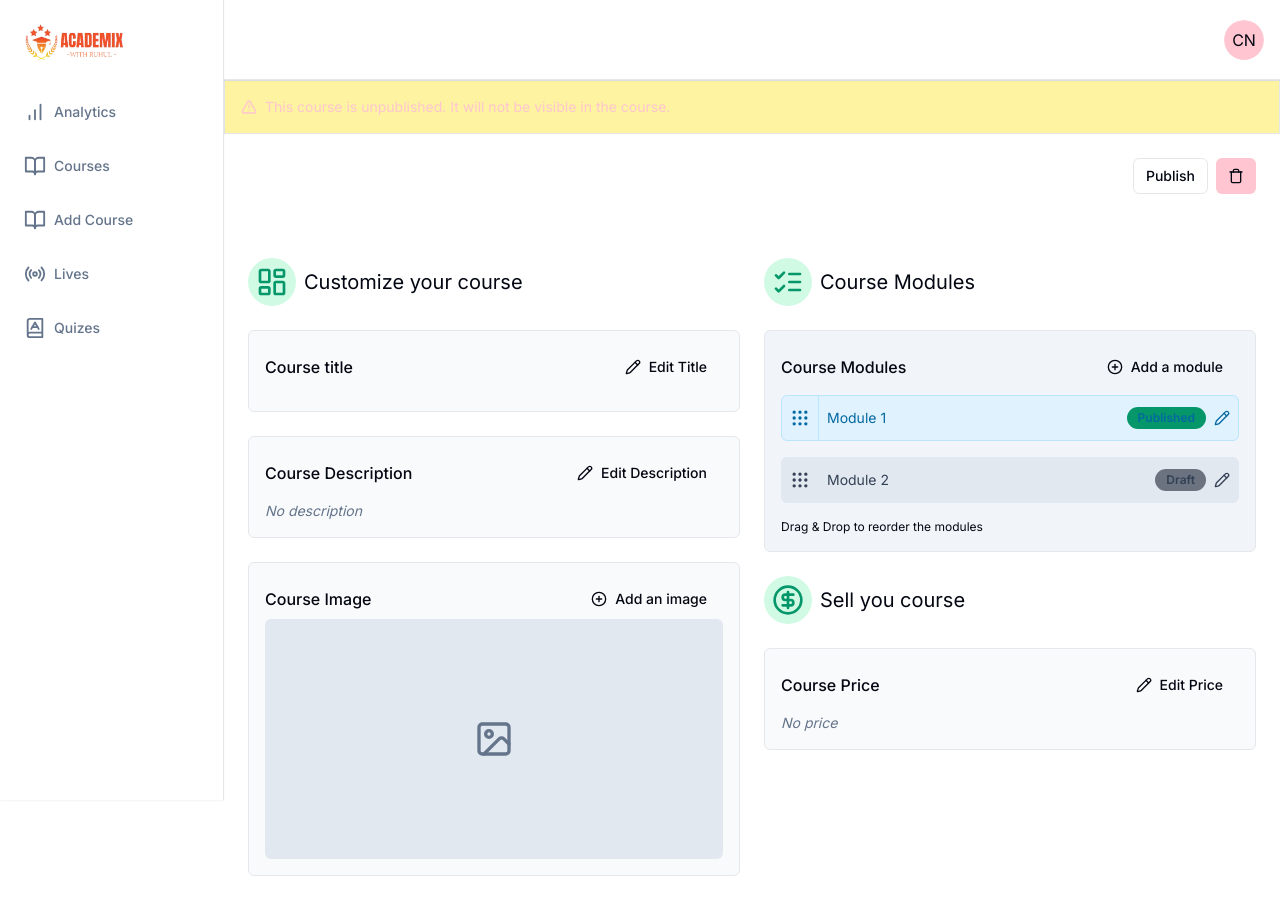
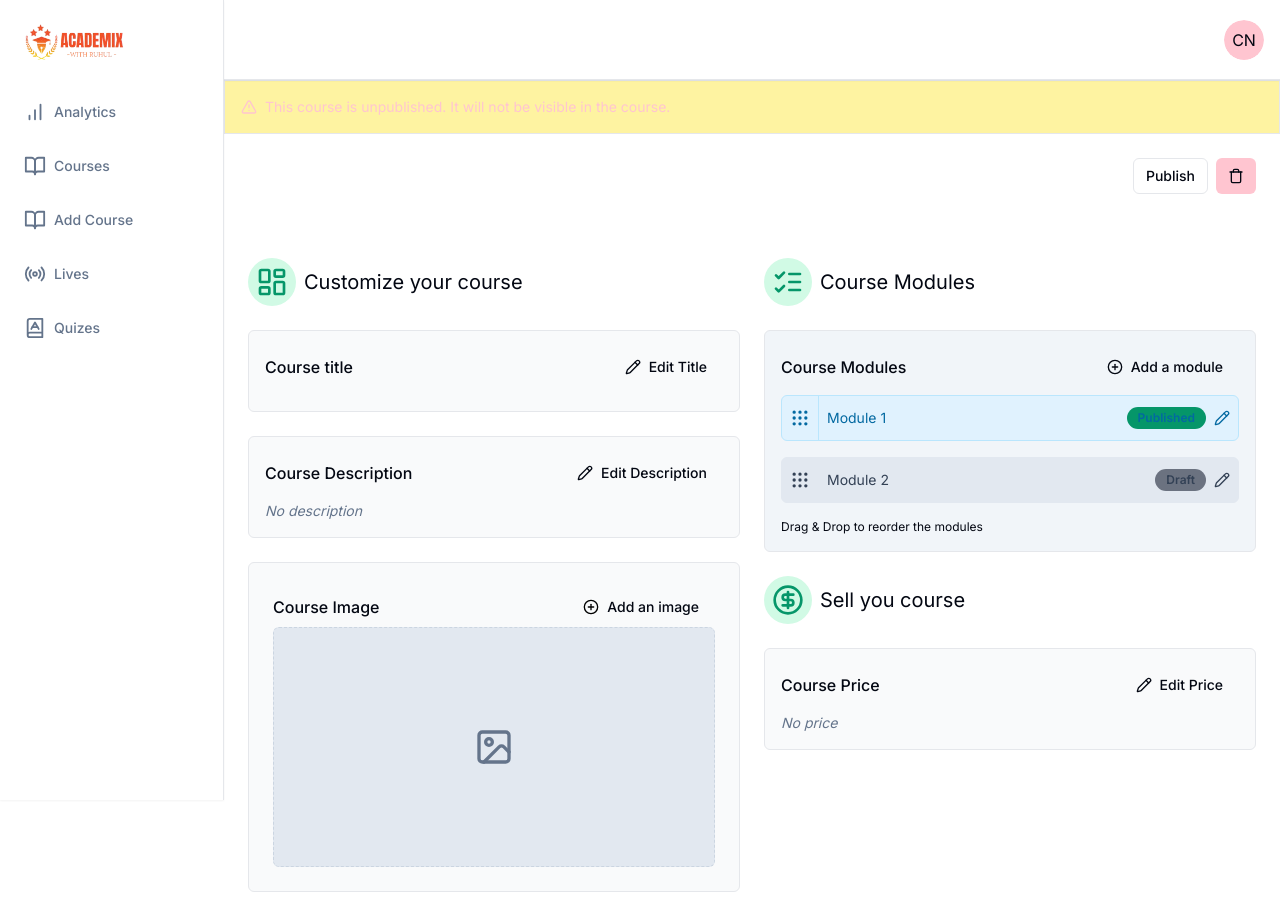
Before and after one commit to MDRUHULAMIN7/Academix, a Next.js app: page /dashboard/courses/1 in a window 1280 px wide. Shown: the top 900 px of the page. Built offline with nearby package versions, Linux system fonts and the light colour scheme; no server answers; the database is empty.

Commit message:
feat: update CourseCard to use dynamic thumbnail, enhance ImageForm for image upload handling, and improve EditCourse page with thumbnail initialization

```diff
--- a/app/(main)/courses/_components/CourseCard.jsx
+++ b/app/(main)/courses/_components/CourseCard.jsx
@@ -16,8 +16,7 @@ const CourseCard = ({ course }) => {
           <div className="relative w-full aspect-video rounded-md overflow-hidden">
             <Image
               src={
-                "https://res.cloudinary.com/dpomtzref/image/upload/v1742534698/eon2dutyiq6a7oemp00a.webp"
-              }
+                course?.thumbnail  }
               alt={course?.title}
               className="object-cover"
               fill
--- a/app/dashboard/courses/[courseId]/_components/description-form.jsx
+++ b/app/dashboard/courses/[courseId]/_components/description-form.jsx
@@ -45,6 +45,7 @@ export const DescriptionForm = ({ initialData, courseId }) => {
 
     try {
       await updateCourse(courseId, values);
+      console.log(values)
       toast.success("Course updated");
       toggleEdit();
       router.refresh();
--- a/app/dashboard/courses/[courseId]/_components/image-form.jsx
+++ b/app/dashboard/courses/[courseId]/_components/image-form.jsx
@@ -1,82 +1,124 @@
 "use client";
 
 import { useState } from "react";
-
-// import axios from "axios";
-import { ImageIcon, Pencil, PlusCircle } from "lucide-react";
 import Image from "next/image";
 import { toast } from "sonner";
-import * as z from "zod";
+import { Button } from "@/components/ui/button";
+import { ImageIcon, Pencil, PlusCircle } from "lucide-react";
+import { updateCourse } from "@/app/actions/course";
 
-import { UploadDropzone } from "@/components/file-upload";
-import { Button } from "@/components/ui/button";
-import { useRouter } from "next/navigation";
-
-const formSchema = z.object({
-  imageUrl: z.string().min(1, {
-    message: "Image is required",
-  }),
-});
+const IMGBB_API_KEY = "d53f3570374958485f29630fbf77e0b9"; // Replace with your actual API key
 
 export const ImageForm = ({ initialData, courseId }) => {
-  const router = useRouter();
   const [isEditing, setIsEditing] = useState(false);
+  const [previewUrl, setPreviewUrl] = useState(initialData?.thumbnail || "");
+  const [isUploading, setIsUploading] = useState(false);
 
-  const toggleEdit = () => setIsEditing((current) => !current);
+  const toggleEdit = () => setIsEditing((prev) => !prev);
 
-  const onSubmit = async (values) => {
-    try {
-      toast.success("Course updated");
-      toggleEdit();
-      router.refresh();
-    } catch (error) {
-      toast.error("Something went wrong");
-    }
+  const handleFileChange = async (e) => {
+    const file = e.target.files[0];
+    if (!file) return;
+
+    setIsUploading(true); // Show uploading status
+    const reader = new FileReader();
+    reader.onloadend = async () => {
+      const base64String = reader.result.split(",")[1];
+      const formData = new FormData();
+      formData.append("key", IMGBB_API_KEY);
+      formData.append("image", base64String);
+
+      try {
+        const res = await fetch("https://api.imgbb.com/1/upload", {
+          method: "POST",
+          body: formData,
+        });
+
+        const data = await res.json();
+        const imageUrl = data?.data?.url;
+
+
+
+        if (imageUrl) {
+          setPreviewUrl(imageUrl);
+        const thumbnail = { thumbnail: imageUrl };
+          await updateCourse(courseId,thumbnail )
+          toast.success("Image uploaded successfully!");
+        } else {
+          toast.error("Upload failed.");
+        }
+      } catch (error) {
+        toast.error("Upload to ImgBB failed.");
+      } finally {
+        setIsUploading(false); // Reset upload status
+      }
+    };
+
+    reader.readAsDataURL(file);
   };
 
   return (
-    <div className="mt-6 border bg-gray-50 rounded-md p-4">
+    <div className="mt-6 border bg-gray-50 rounded-md p-6">
       <div className="font-medium flex items-center justify-between">
         Course Image
         <Button variant="ghost" onClick={toggleEdit}>
-          {isEditing && <>Cancel</>}
-          {!isEditing && !initialData.imageUrl && (
+          {isEditing ? "Cancel" : initialData?.thumbnail ? (
             <>
-              <PlusCircle className="h-4 w-4 mr-2" />
+              <Pencil className="h-4 w-4 mr-2 text-black" />
+              Edit image
+            </>
+          ) : (
+            <>
+              <PlusCircle className="h-4 w-4 mr-2 text-black" />
               Add an image
-            </>
-          )}
-          {!isEditing && initialData.imageUrl && (
-            <>
-              <Pencil className="h-4 w-4 mr-2" />
-              Edit image
             </>
           )}
         </Button>
       </div>
-      {!isEditing &&
-        (!initialData.imageUrl ? (
-          <div className="flex items-center justify-center h-60 bg-slate-200 rounded-md">
+
+      {/* Display preview if image is uploaded */}
+      {!isEditing ? (
+        !previewUrl ? (
+          <div className="flex items-center justify-center h-60 bg-slate-200 rounded-md border border-dashed border-slate-300">
             <ImageIcon className="h-10 w-10 text-slate-500" />
           </div>
         ) : (
           <div className="relative aspect-video mt-2">
             <Image
-              alt="Upload"
+              alt="Uploaded"
               fill
               className="object-cover rounded-md"
-              src={initialData.imageUrl}
+              src={previewUrl}
             />
           </div>
-        ))}
-      {isEditing && (
-        <div>
-          <UploadDropzone />
+        )
+      ) : (
+        <div className="mt-4">
+          {/* Custom file input */}
+          <input
+            type="file"
+            accept="image/*"
+            onChange={handleFileChange}
+            className="block w-full text-sm text-slate-700
+                       file:mr-4 file:py-3 file:px-6
+                       file:rounded-xl file:border-2 file:border-slate-300
+                       file:text-sm file:font-semibold
+                       file:bg-slate-100 file:text-slate-700
+                       hover:file:bg-slate-200 hover:file:border-slate-400
+                       focus:file:border-sky-500 focus:file:outline-none"
+          />
           <div className="text-xs text-muted-foreground mt-4">
             16:9 aspect ratio recommended
           </div>
         </div>
       )}
+
+      {/* Uploading indication */}
+      {isUploading && (
+        <div className="mt-4 text-sm text-yellow-600">
+          <span>Uploading...</span>
+        </div>
+      )}
     </div>
   );
 };
--- a/app/dashboard/courses/[courseId]/page.jsx
+++ b/app/dashboard/courses/[courseId]/page.jsx
@@ -52,7 +52,7 @@ const EditCourse = async({params:{courseId}}) => {
               courseId={courseId}
             />
             <DescriptionForm initialData={{description : course?.description}} courseId={courseId} />
-            <ImageForm initialData={{}} courseId={courseId} />
+            <ImageForm initialData={{thumbnail:course?.thumbnail}} courseId={courseId} />
             <CategoryForm initialData={{value:course?.category?.title}} courseId={courseId} options={mapedCategories } />
 
             <QuizSetForm initialData={{}} courseId={courseId} />
--- a/components/ui/button.jsx
+++ b/components/ui/button.jsx
@@ -18,7 +18,8 @@ const buttonVariants = cva(
           "bg-secondary text-secondary-foreground hover:bg-secondary/80",
         ghost: "hover:bg-primary hover:text-accent-foreground",
         link: "text-primary underline-offset-4 hover:underline",
-        ruhul:"bg-orange-500 text-white hover:bg-orange-600 text-white m-10 p-10"
+        ruhul:"bg-orange-500 text-white hover:bg-orange-600 text-white m-10 p-10",
+        ruhul2:"bg-black text-blue hover:bg-red-600 text-white m-10 p-10"
       },
       size: {
         default: "h-10 px-4 py-2",
```
